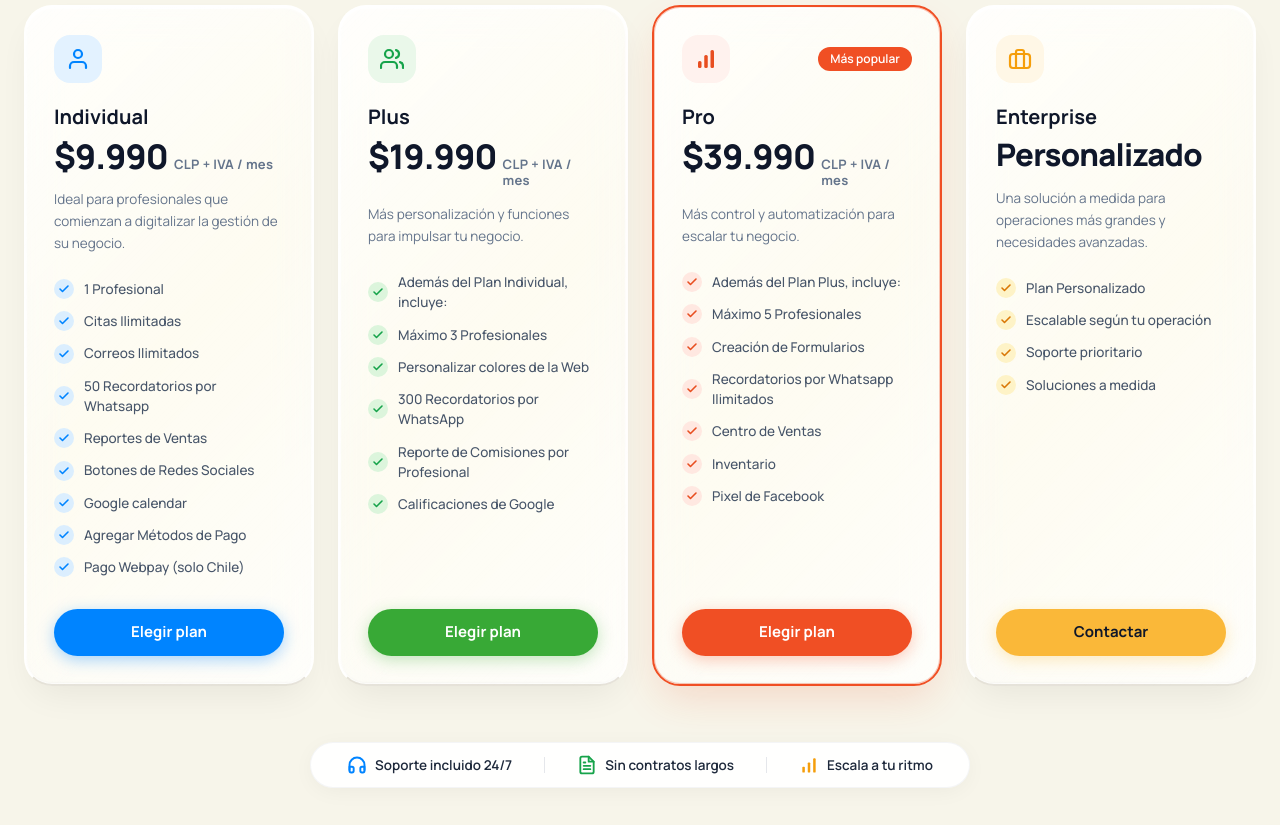
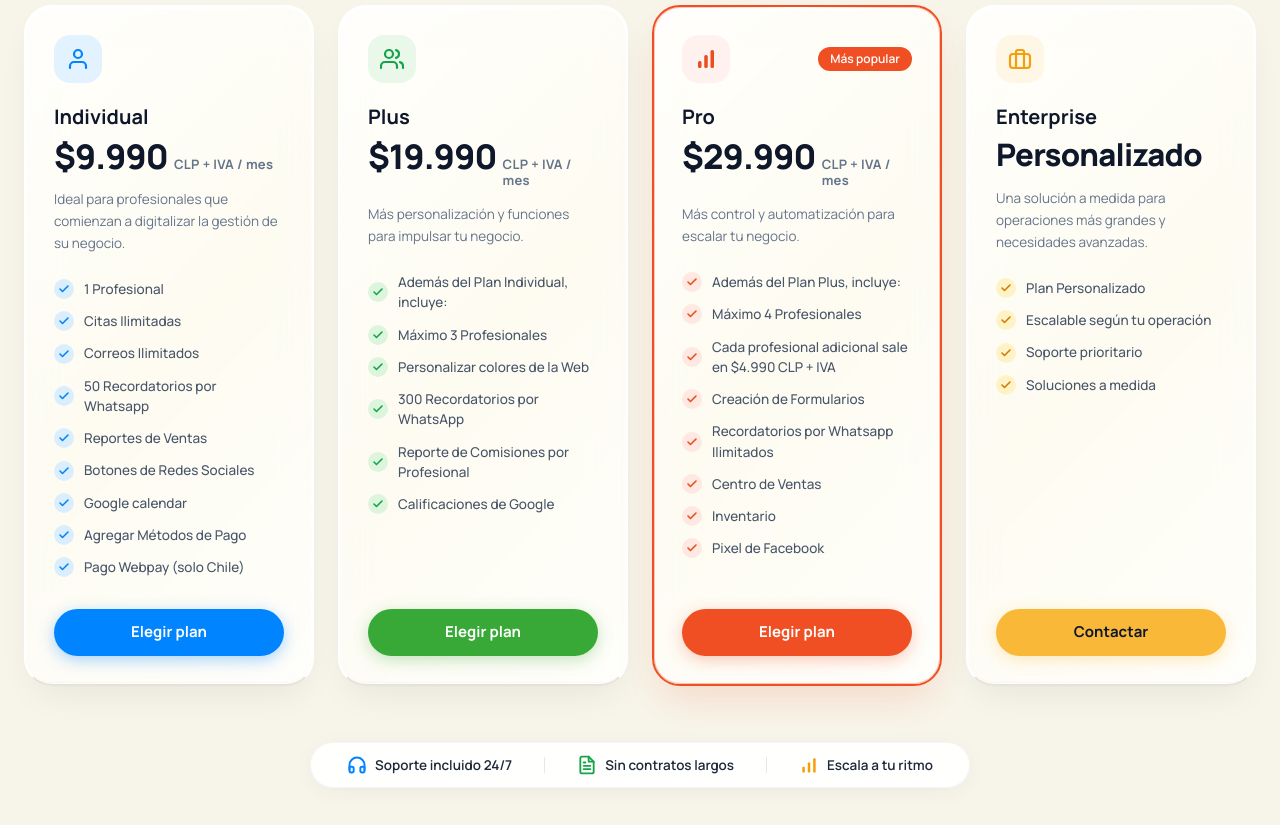
Before and after one commit to Jdavib/keoplanner, a plain HTML site: page index.html in a window 1280 px wide. Shown: the part 2540-3365 px from the top of the page. Drawn offline with nearby package versions, Linux system fonts and the light colour scheme.

Commit message:
Actualizar precios y condiciones del Plan Pro

```diff
--- a/index.html
+++ b/index.html
@@ -2631,7 +2631,7 @@
                             <div class="flex items-baseline gap-1.5 mb-3 sm:mb-4">
                                 <span
                                     class="pricing-val text-3xl sm:text-[34px] font-black tracking-tight leading-none transition-all duration-200"
-                                    style="color: #0f172a;" data-clp="$39.990" data-usd="$40">$39.990</span>
+                                    style="color: #0f172a;" data-clp="$29.990" data-usd="$30">$29.990</span>
                                 <span
                                     class="pricing-period text-xs sm:text-[13px] font-bold text-[#64748b] tracking-wide transition-all duration-200"
                                     data-clp="CLP + IVA / mes" data-usd="USD / mes">CLP + IVA / mes</span>
@@ -2662,7 +2662,19 @@
                                             <polyline points="20 6 9 17 4 12"></polyline>
                                         </svg>
                                     </div>
-                                    <span>Máximo 5 Profesionales</span>
+                                    <span>Máximo 4 Profesionales</span>
+                                </li>
+                                <li class="flex items-center gap-2.5 text-[13.5px] text-[#475569] font-medium">
+                                    <div
+                                        class="w-5 h-5 rounded-full bg-[#ffe8e1] flex items-center justify-center flex-shrink-0 text-[#e84e20]">
+                                        <svg class="w-3 h-3" viewBox="0 0 24 24" fill="none" stroke="currentColor"
+                                            stroke-width="3.2" stroke-linecap="round" stroke-linejoin="round">
+                                            <polyline points="20 6 9 17 4 12"></polyline>
+                                        </svg>
+                                    </div>
+                                    <span class="pricing-note transition-all duration-200"
+                                        data-clp="Cada profesional adicional sale en $4.990 CLP + IVA"
+                                        data-usd="Cada profesional adicional sale en $5 USD">Cada profesional adicional sale en $4.990 CLP + IVA</span>
                                 </li>
                                 <li class="flex items-center gap-2.5 text-[13.5px] text-[#475569] font-medium">
                                     <div
```
